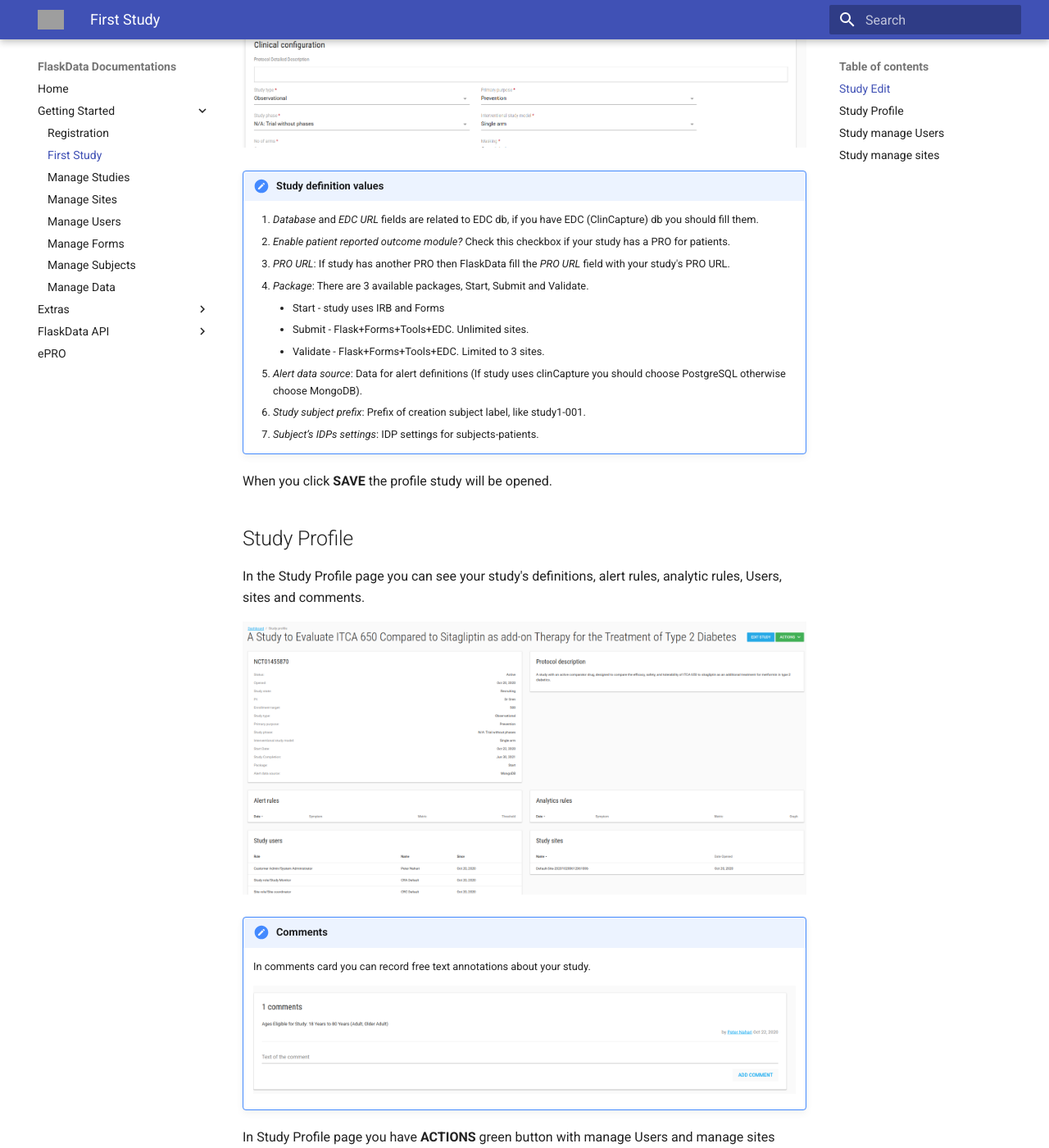
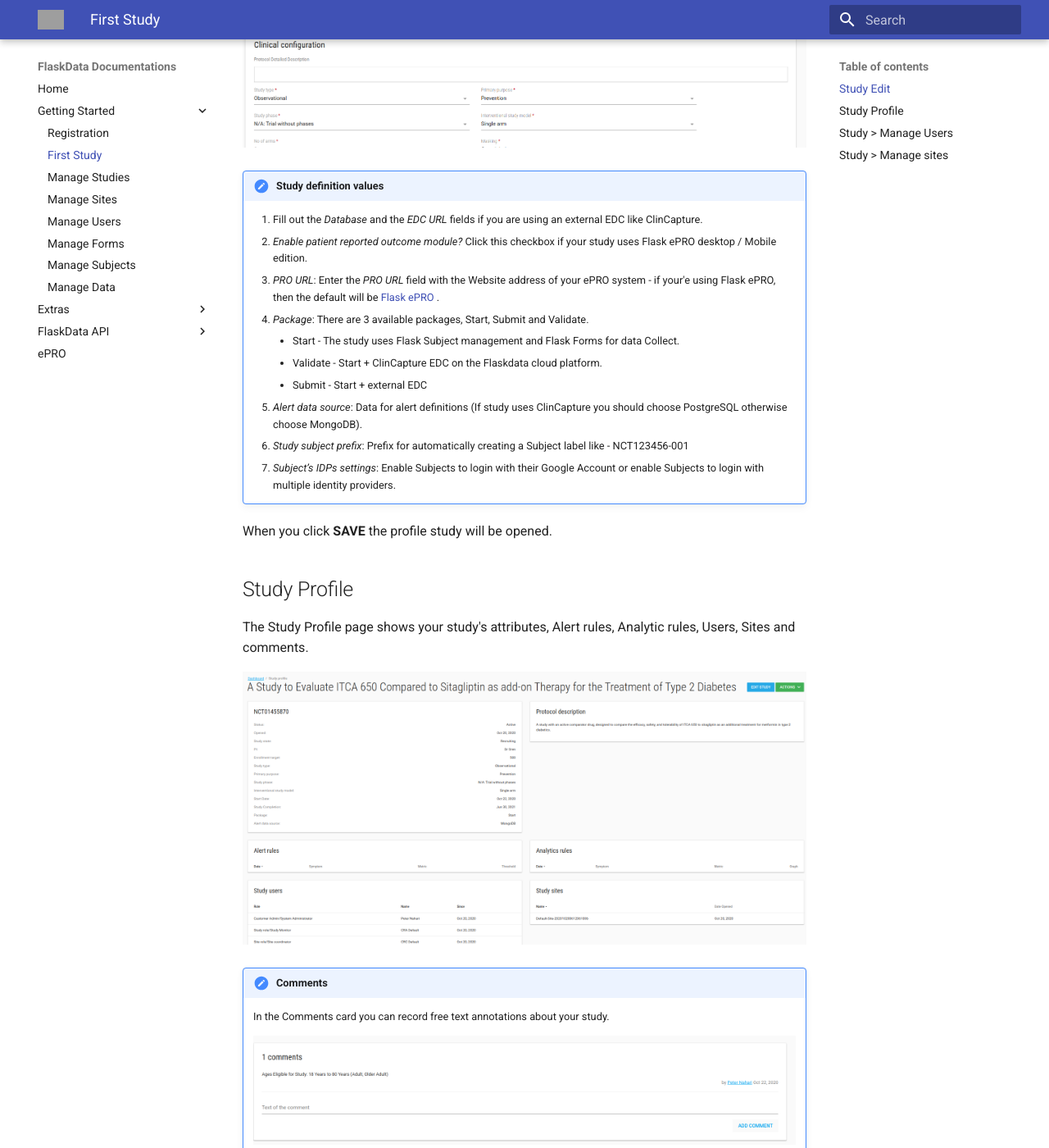
Before and after one commit to onlyjazz/flask-docs, an MkDocs documentation site: the page built from docs/first_study.md, in a window 1280 px wide and 1400 px high, scrolled down 858 px. Shown: the whole window at 82% size. Built offline with MkDocs 1.6.1 and Material for MkDocs 9.7.7, drawn with Linux system fonts in a browser that asks for light colours; some of the changed text lies outside the part shown; grey boxes are pictures that could not be loaded.

Commit message:
polish first_study page

```diff
--- a/docs/first_study.md
+++ b/docs/first_study.md
@@ -12,54 +12,55 @@ To edit the study - check it, in **ACTIONS** click on **Edit** option.
 
  ![Screenshot](img/study/edit_study.PNG)
 
-!!! note "Study definition values"
+!!! Some notes on  "Study definition values"
 
-    1. *Database* and *EDC URL* fields are related to EDC db, if you have EDC (ClinCapture) db you should fill them.
-    2. *Enable patient reported outcome module?* Check this checkbox if your study has a PRO for patients.
-    3. *PRO URL*: If study has another PRO then FlaskData fill the *PRO URL* field with your study's PRO URL.
+    1. Fill out the *Database* and the *EDC URL* fields if you are using an external EDC like ClinCapture.
+    2. *Enable patient reported outcome module?* Click this checkbox if your study uses Flask ePRO desktop / Mobile edition.
+    3. *PRO URL*: Enter the *PRO URL* field with the Website address of your ePRO system - if your'e using Flask ePRO, then the default will be <a href="https://epro.flaskdata.io">Flask ePRO </a>.
     4. *Package*: There are 3 available packages, Start, Submit and Validate.
-        * Start - study uses IRB and Forms
-        * Submit - Flask+Forms+Tools+EDC. Unlimited sites.
-        * Validate - Flask+Forms+Tools+EDC. Limited to 3 sites.
-    5. *Alert data source*: Data for alert definitions (If study uses clinCapture you should choose PostgreSQL otherwise choose MongoDB).
-    6. *Study subject prefix*: Prefix of creation subject label, like study1-001.
-    7. *Subject’s IDPs settings*: IDP settings for subjects-patients.
+        * Start - The study uses Flask Subject management and Flask Forms for data Collect.
+        * Validate - Start + ClinCapture EDC  on the Flaskdata cloud platform.
+        * Submit - Start + external EDC
+    5. *Alert data source*: Data for alert definitions (If study uses ClinCapture you should choose PostgreSQL otherwise choose MongoDB).
+    6. *Study subject prefix*: Prefix for automatically creating a Subject label like - NCT123456-001
+    7. *Subject’s IDPs settings*: Enable Subjects to login with their Google Account or enable Subjects to login
+    with multiple identity providers.
 
 When you click **SAVE** the profile study will be opened.
 
 ##Study Profile
-In the Study Profile page you can see your study's definitions, alert rules, analytic rules, Users, sites and comments.
+The Study Profile page shows your study's attributes, Alert rules, Analytic rules, Users, Sites and comments.
 
   ![Screenshot](img/study/study_profile.PNG)
 
 !!! note "Comments"
 
-    In comments card you can record free text annotations about your study.
+    In the Comments card you can record free text annotations about your study.
 
     ![Screenshot](img/study/study_comment.PNG)
 
-In Study Profile page you have **ACTIONS** green button with manage Users and manage sites options.
+In the Study Profile page you have a green **ACTIONS**  button with Manage users and Manage sites options.
 
-##Study manage Users
-In Manage Users page you can add/remove User from this study.
+##Study > Manage Users
+In the Manage Users page you can add/remove User from this study.
 
-To add a new User to the study - you need to [create the User](./manage_users.md#add-user) first.
+To add a new User to the study - click [create the User](./manage_users.md#add-user) .
 
 ![Screenshot](img/study/study_manage_users.PNG)
 
-Type any part of the User's name in the Select Users box and choose the relevant User.
+Type any part of the User's name in the Select Users box and click the user you want to add to the study.
 
 ![Screenshot](img/study/study_mange_users_type.PNG)
 
-Click **NEXT STEP**, Welcoma emails will be sent to Users' emails.
+Click **NEXT STEP**, Welcome emails will be sent to the users.
 
-##Study manage sites
-In Manage sites page you can add/remove site from this study.
+##Study > Manage sites
+In the Manage sites page you can add/remove site from this study.
 
-To add a new site to study - you need [create the site](./manage_sites.md#add-a-new-site) first.
+To add a new site to study - click [create the site](./manage_sites.md#add-a-new-site) first.
 
 ![Screenshot](img/study/study_manage_sites.PNG)
 
-Type any part of the site's name in the Select sites box and choose the relevant site.
+Type any part of the site's name in the Select sites box and click the site you want to add to the study.
 
 Click **NEXT STEP**
```
